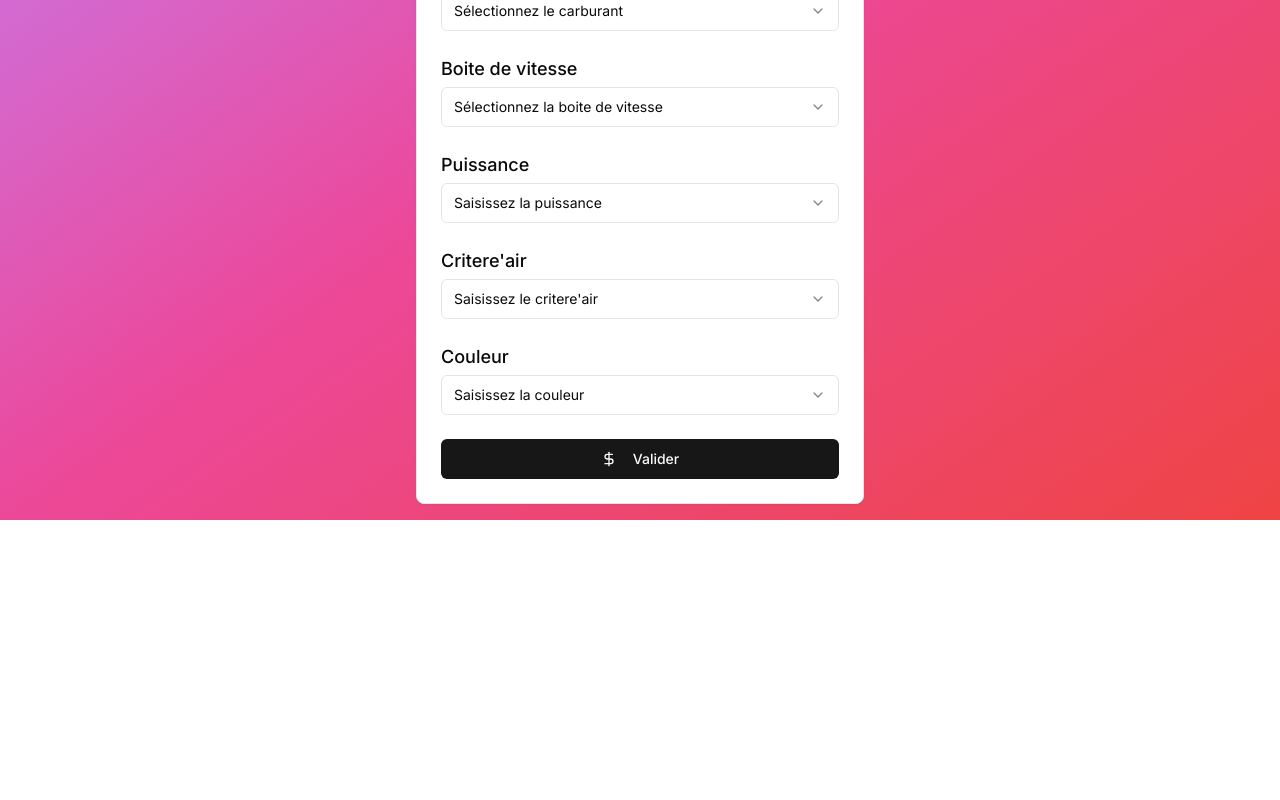
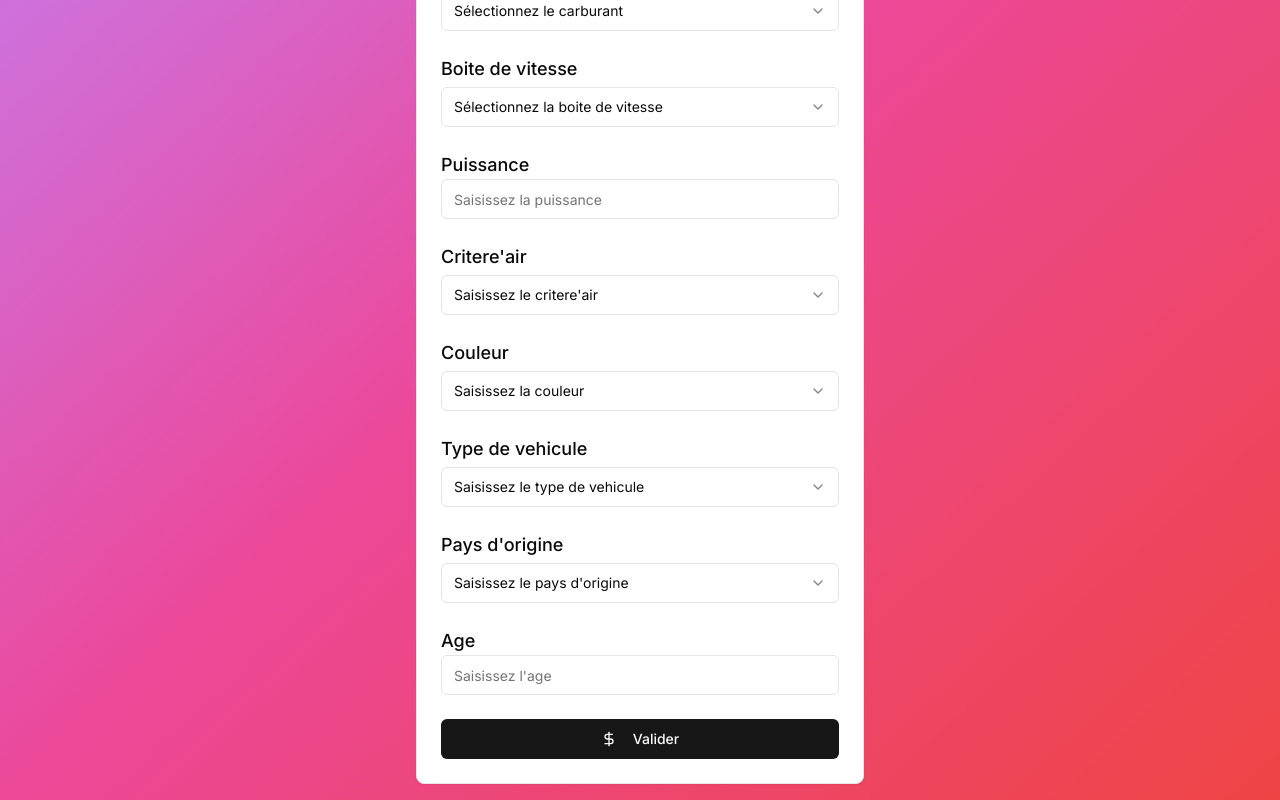
Before and after one commit to Florian-DAUVERGNE/NeuraPrice, a Next.js app in the folder Frontend/: page /car in a window 1280 px wide. Shown: the part 438-1238 px from the top of the page. Before the commit the page ends 958 px from the top, so only its background shows below. Built offline with nearby package versions, Linux system fonts and the light colour scheme.

Commit message:
refactor: implemented params

```diff
--- a/Frontend/app/car/page.tsx
+++ b/Frontend/app/car/page.tsx
@@ -4,38 +4,24 @@ import DynamicForm from "@/components/basic/DynamicForm";
 import { Car } from "lucide-react";
 import FormField from "@/types/FormField.interface";
 import PhoneFormData from "@/types/PhoneFormData.interface";
-import { Brand,Conditions } from "@/types/enums/phone.enum";
+//import { Brand,Conditions } from "@/types/enums/phone.enum";
 import { useFormSubmit } from "@/hooks/useFormSubmit";
 
 
-const marque = [
-  "Renault",
-  "Peugeot",
-  "BMW",
-  "Audi",
-  "Mercedes",
-  "Volkswagen",
-  "Toyota",
-  "Citroen",
-  "Ford",
-  "Tesla",
-  "Dacia",
-  "Hyundai",
-  "Kia",
-  "Kia",
-  "Porsche",
-  "Nissan"
-]
+const marque = ['Tesla', 'Hyundai', 'BMW', 'Peugeot', 'Renault', 'Dacia', 'Mercedes', 'Toyota', 'Porsche', 'Citroen', 'Kia', 'Nissan',
+  'Volkswagen', 'Ford', 'Audi']
 
-const carburants = ["Essence", "Diesel", "Electrique", "Hybride"]
+const carburants = ['Electrique', 'Diesel', 'Gaz', 'Essence', 'Hybride']
 const boites_vitesse = ["Manuelle", "Automatique"]
-const types_vehicules = ["Berline", "Break", "SUV", "Coupé", "Monospace", "Pick-up"]
-const pays_origine = ["France", "Allemagne", "Suede", "Italie", "Espagne", "Belgique", "Royaume-Uni", "Autriche"]
-const couleurs = ["Noir", "Blanc", "Gris", "Bleu", "Rouge", "Vert", "Jaune", "Argent", "Orange"]
-const critaires_air = ["Euro 4", "Euro 5", "Euro 6", "Euro 6", "Euro 7", "Euro 8"]
-const classes_co2 = ["A", "B", "C", "D", "E"]
-const types_puissance = ["65", "75", "90", "95", "110", "120", "130", "150", "200"]
-const n_places = ["2", "5", "7"]
+
+const critaires_air = ['Euro 1', 'Euro 3', 'Euro 6', 'Euro 4', 'Euro 5']
+
+const couleurs = ['Bleu', 'Noir', 'Gris', 'Blanc', 'Rouge']
+
+const pays = ['Japon', 'USA', 'Espagne', 'France', 'Allemagne', 'Italie']
+
+const types= ['Break', 'SUV', 'Monospace', 'Crossover', 'Berline']
+
 
 
 
@@ -79,9 +65,8 @@ export default function PhoneForm() {
     {
       name: "Puissance",
       label: "Puissance",
-      type: "select",
+      type: "input",
       placeholder: "Saisissez la puissance",
-      options: types_puissance,
       required: true,
     },
 
@@ -90,17 +75,43 @@ export default function PhoneForm() {
       label: "Critere'air",
       type: "select",
       placeholder: "Saisissez le critere'air",
+      options: critaires_air,
       required: true,
-
-
     },
     {
       name: "Couleur",
       label: "Couleur",
       type: "select",
       placeholder: "Saisissez la couleur",
+      options: couleurs,
+      required: true,
+
+    },
+    {
+      name: "Type_vehicule",
+      label: "Type de vehicule",
+      type: "select",
+      placeholder: "Saisissez le type de vehicule",
+      options: types,
       required: true,
     },
+    {
+      name: "Pays",
+      label: "Pays d'origine",
+      type: "select",
+      placeholder: "Saisissez le pays d'origine",
+      options: pays,
+      required: true,
+    },
+    {
+      name: "age",
+      label: "Age",
+      type: "input",
+      placeholder: "Saisissez l'age",
+      required: true,
+    },
+
+
   ];
 
   return (
```
